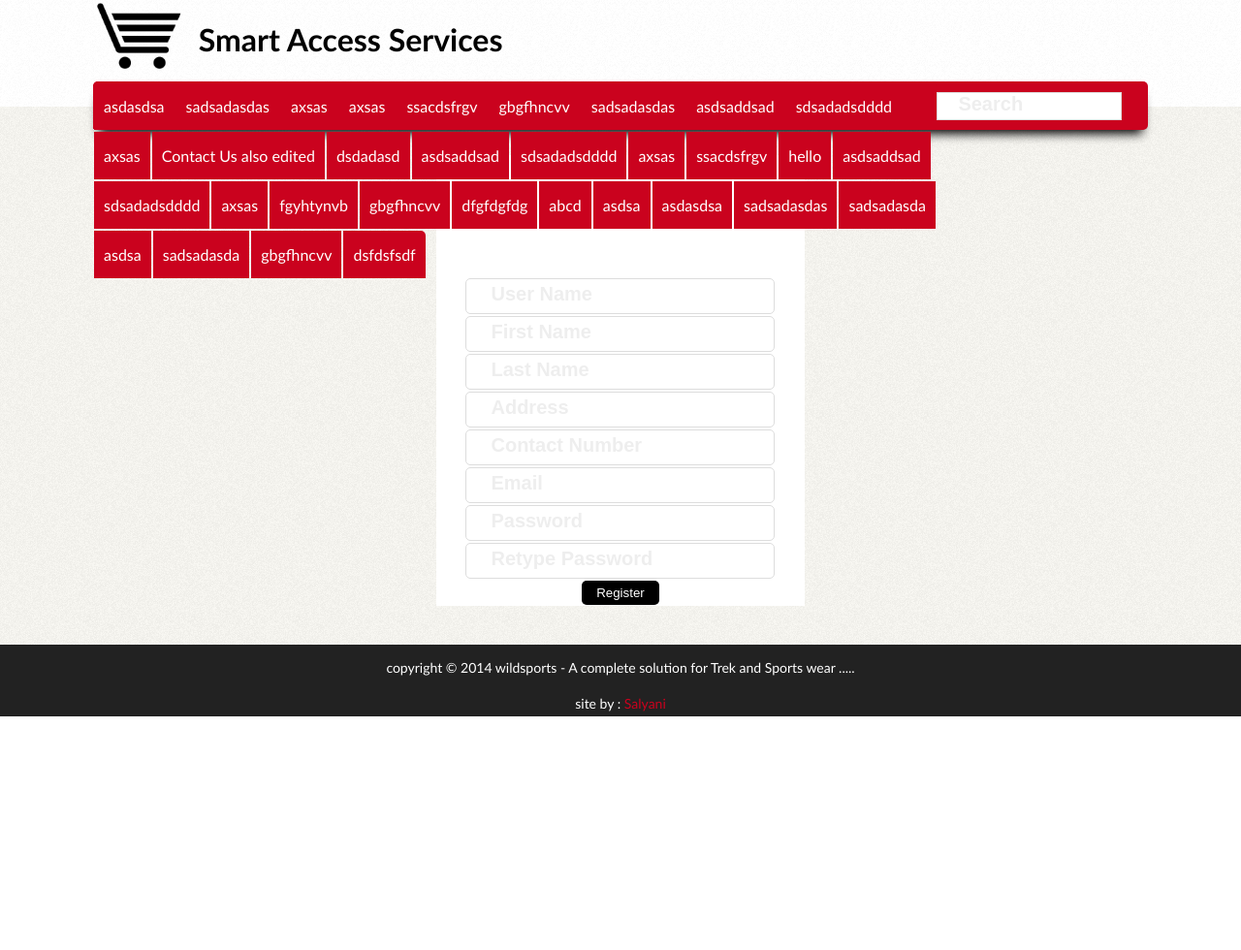
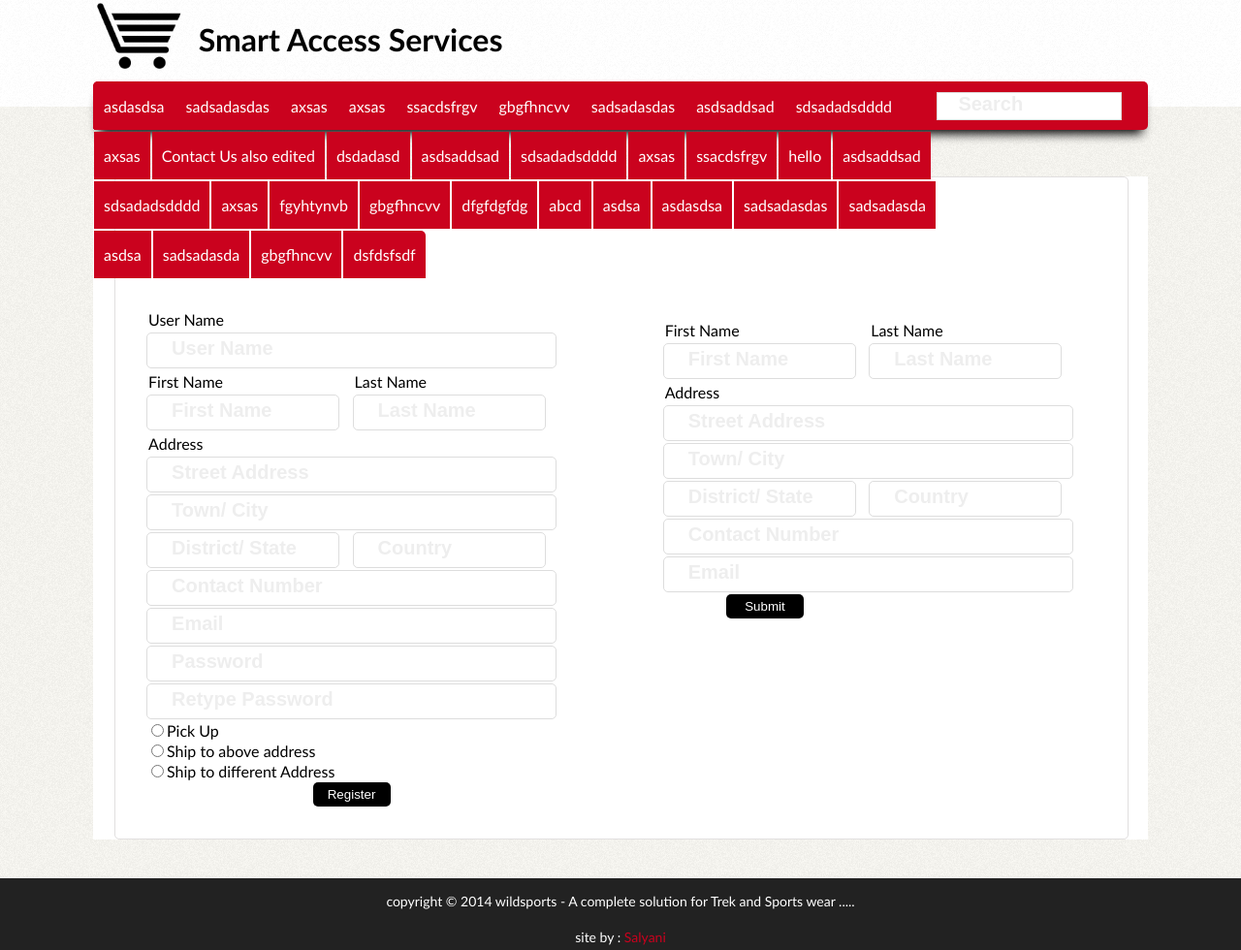
Before and after one commit to infotechnab/smartaservice, a CodeIgniter app: page /bnw/index.php/view/registeruser in a window 1280 px wide. Shown: the whole page at 97% size. Before the commit the page ends 739 px from the top, so only its background shows below. Run offline with CodeIgniter, Linux system fonts and the light colour scheme; data comes from the database, SQL or seed files in the repository.

Commit message:
register and shipping view

```diff
--- a/application/controllers/view.php
+++ b/application/controllers/view.php
@@ -171,7 +171,7 @@ class View extends CI_Controller {
         {
      $this->load->view('templates/header');
         $this->load->view('templates/navigation');
-        $this->load->view('templates/userRegistration');
+        $this->load->view('templates/userRegistrationAndShipping');
         $this->load->view('templates/footer');
 }
 public function shippingAddress()
--- a/application/views/templates/shipping.php
+++ b/application/views/templates/shipping.php
@@ -8,11 +8,11 @@
         </tr>
 
         <tr style="text-align: center">
-<<<<<<< HEAD
+
             <td><input type="text" name="receiver_address" placeholder="Shipping Address" size="35" style="outline: none; border: 1px solid #dddddd; padding: 10px; border-radius: 5px;" required/></td>
-=======
+
             <td><input type="text" name="receiver_address" placeholder="Shipping Address" size="35" style="box-shadow: inset 5px  #888, inset 8px  #888; outline: none; border: 1px solid #dddddd; padding: 10px; border-radius: 5px;" required/></td>
->>>>>>> fe404256dfaf54e2765ff52293da03d57d9e96b4
+
         </tr>
         <tr style="text-align: center">
             <td><input type="text" name="receiver_city" placeholder="City" size="35" style="outline: none; border: 1px solid #dddddd; padding: 10px; border-radius: 5px;" required/></td>
--- /dev/null
+++ b/application/views/templates/userRegistrationAndShipping.php
@@ -0,0 +1,113 @@
+
+<div id="login">
+    <div id="outerBorder">
+        <div class="RegisterLeft">
+
+            <table border="0" width="50%">
+                <tr>
+                    <td colspan="2"><p style="margin: 0px; padding: 2px;">User Name</p></td>
+                </tr>
+                <tr>
+                    <td colspan="2"><input type="text" name="u_name" placeholder="User Name" size="48" style="outline: none; border: 1px solid #dddddd; padding: 10px; border-radius: 5px;" required/></td>
+                </tr>
+                <tr>
+                    <td><p style="margin: 0px; padding: 2px;">First Name</p></td>
+                    <td><p style="margin: 0px; padding: 2px;">Last Name</p></td>
+                </tr>
+                <tr >
+                    <td><input type="text" name="u_fname" placeholder="First Name" size="20" style="outline: none; border: 1px solid #dddddd; padding: 10px; border-radius: 5px;" required/></td>
+                    <td><input type="text" name="u_lname" placeholder="Last Name" size="20" style="outline: none; border: 1px solid #dddddd; padding: 10px; border-radius: 5px;" required/></td>
+                </tr>
+                <tr>
+                    <td colspan="2"><p style="margin: 0px; padding: 2px;">Address</p></td>
+                </tr>
+                <tr>
+                    <td colspan="2"><input type="text" name="street_address" placeholder="Street Address" size="48" style="outline: none; border: 1px solid #dddddd; padding: 10px; border-radius: 5px;" required/></td>
+                </tr>
+                <tr>
+                    <td colspan="2"><input type="text" name="Town_address" placeholder="Town/ City" size="48" style="outline: none; border: 1px solid #dddddd; padding: 10px; border-radius: 5px;" required/></td>
+
+                </tr>
+                <tr>
+                    <td><input type="text" name="District_address" placeholder="District/ State" size="20" style="outline: none; border: 1px solid #dddddd; padding: 10px; border-radius: 5px;" required/></td>
+                    <td><input type="text" name="Country" placeholder="Country" size="20" style="outline: none; border: 1px solid #dddddd; padding: 10px; border-radius: 5px;" required/></td>
+                </tr>
+                <tr>
+                    <td colspan="2"><input type="text" name="u_contact" placeholder="Contact Number" size="48" style="outline: none; border: 1px solid #dddddd; padding: 10px; border-radius: 5px;" required/></td>
+                </tr>
+                <tr>
+                    <td colspan="2"><input type="email" name="u_email" placeholder="Email" size="48" style="outline: none; border: 1px solid #dddddd; padding: 10px; border-radius: 5px;" required/></td>
+                </tr>
+                <tr>
+                    <td colspan="2"><input type="password" name="u_pass" placeholder="Password" size="48" style="outline: none; border: 1px solid #dddddd; padding: 10px; border-radius: 5px;" required/></td>
+                </tr>
+                <tr>
+                    <td colspan="2"><input type="password" name="u_repass" placeholder="Retype Password" size="48" style="box-shadow: inset 0px  #888, inset 0px  #888; outline: none; border: 1px solid #dddddd; padding: 10px; border-radius: 5px;" required/></td>
+                </tr>
+                <tr>
+                    <td colspan="2"><input type="radio" name="pickup" value="pickup">Pick Up</td>
+                </tr>
+                <tr>
+                    <td colspan="2"><input type="radio" name="pickup" value="shipSame">Ship to above address</td>
+                </tr>
+                <td colspan="2"><input type="radio" name="pickup" value="shipDifferent">Ship to different Address</td>
+                </tr>
+                <tr style="text-align: center">
+                    <td colspan="2"><input type="submit" value="Register" style="padding: 5px; width: 80px; background-color: black;" class="updateBtnStyle"/></td>
+                </tr>
+
+            </table>
+
+        </div>
+
+        <div class="loginLeft">
+
+            <table border="0" width="50%">
+
+                <tr>
+                    <td><p style="margin: 0px; padding: 2px;">First Name</p></td>
+                    <td><p style="margin: 0px; padding: 2px;">Last Name</p></td>
+                </tr>
+                <tr >
+                    <td><input type="text" name="u_fname" placeholder="First Name" size="20" style="outline: none; border: 1px solid #dddddd; padding: 10px; border-radius: 5px;" required/></td>
+                    <td><input type="text" name="u_lname" placeholder="Last Name" size="20" style="outline: none; border: 1px solid #dddddd; padding: 10px; border-radius: 5px;" required/></td>
+                </tr>
+                <tr>
+                    <td colspan="2"><p style="margin: 0px; padding: 2px;">Address</p></td>
+                </tr>
+                <tr>
+                    <td colspan="2"><input type="text" name="street_address" placeholder="Street Address" size="48" style="outline: none; border: 1px solid #dddddd; padding: 10px; border-radius: 5px;" required/></td>
+                </tr>
+                <tr>
+                    <td colspan="2"><input type="text" name="Town_address" placeholder="Town/ City" size="48" style="outline: none; border: 1px solid #dddddd; padding: 10px; border-radius: 5px;" required/></td>
+
+                </tr>
+                <tr>
+                    <td><input type="text" name="District_address" placeholder="District/ State" size="20" style="outline: none; border: 1px solid #dddddd; padding: 10px; border-radius: 5px;" required/></td>
+                    <td><input type="text" name="Country" placeholder="Country" size="20" style="outline: none; border: 1px solid #dddddd; padding: 10px; border-radius: 5px;" required/></td>
+                </tr>
+                <tr>
+                    <td colspan="2"><input type="text" name="u_contact" placeholder="Contact Number" size="48" style="outline: none; border: 1px solid #dddddd; padding: 10px; border-radius: 5px;" required/></td>
+                </tr>
+                <tr>
+                    <td colspan="2"><input type="email" name="u_email" placeholder="Email" size="48" style="outline: none; border: 1px solid #dddddd; padding: 10px; border-radius: 5px;" required/></td>
+                </tr>
+
+
+                <tr style="text-align: center">
+                    <td><input type="submit" value="Submit" style="padding: 5px; width: 80px; background-color: black;" class="updateBtnStyle"/></td>
+                </tr>
+
+            </table>
+
+        </div>
+
+
+
+
+
+        <div class="clear"></div>
+    </div>
+</div>
+</div>
+</div>
--- a/content/uploads/styles/styles.css
+++ b/content/uploads/styles/styles.css
@@ -213,6 +213,12 @@ body
 {
 
     margin: 3%;
+    padding: 1%;
+    float: left;
+}
+.RegisterLeft
+{
+    margin: 2%;
     padding: 1%;
     float: left;
 }
@@ -560,6 +566,10 @@ div.vertical-line{
 .loginLeft
 {
     width: 40%;
+}
+.RegisterLeft
+{
+    width: 44%;
 }
     #navigation ul li
     {
```
